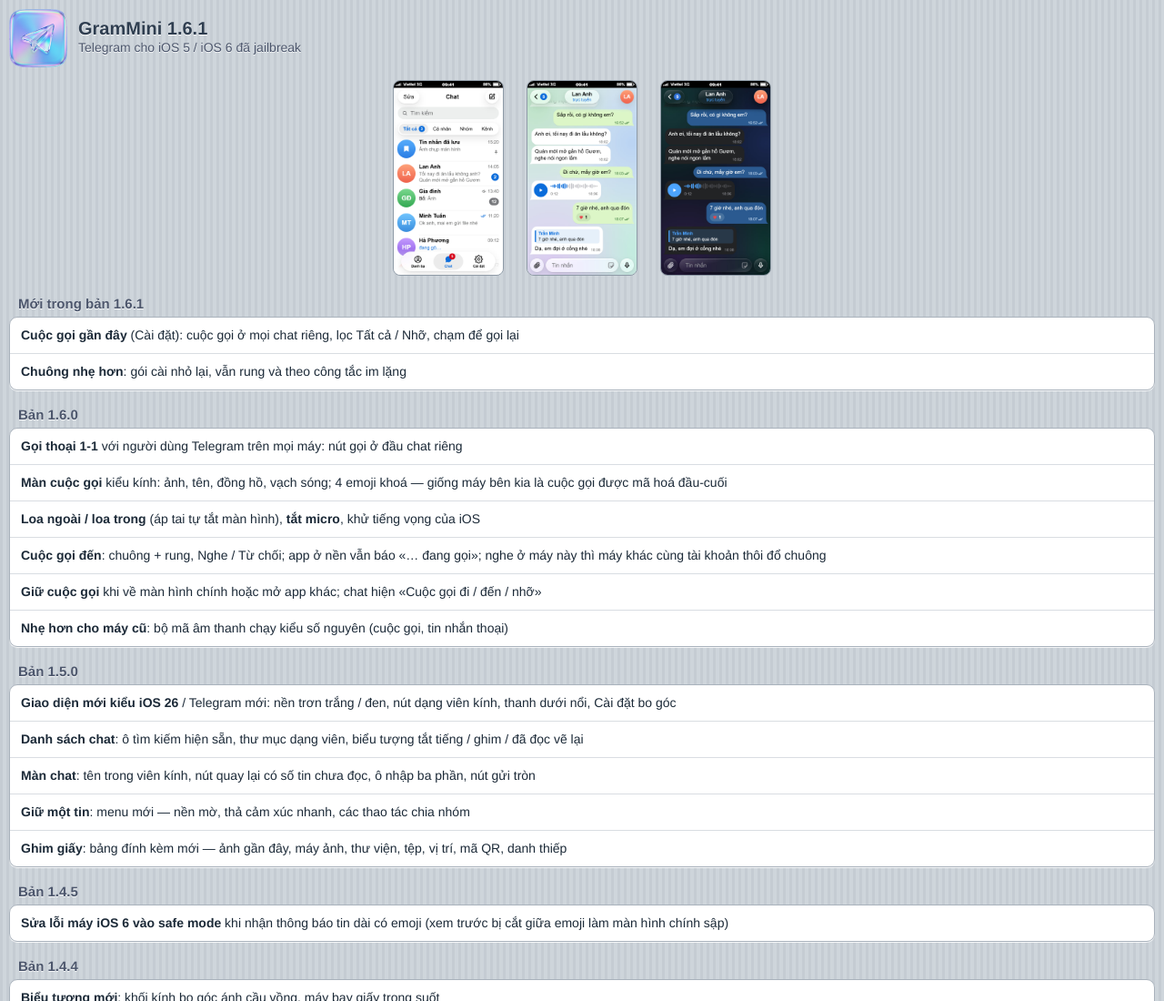
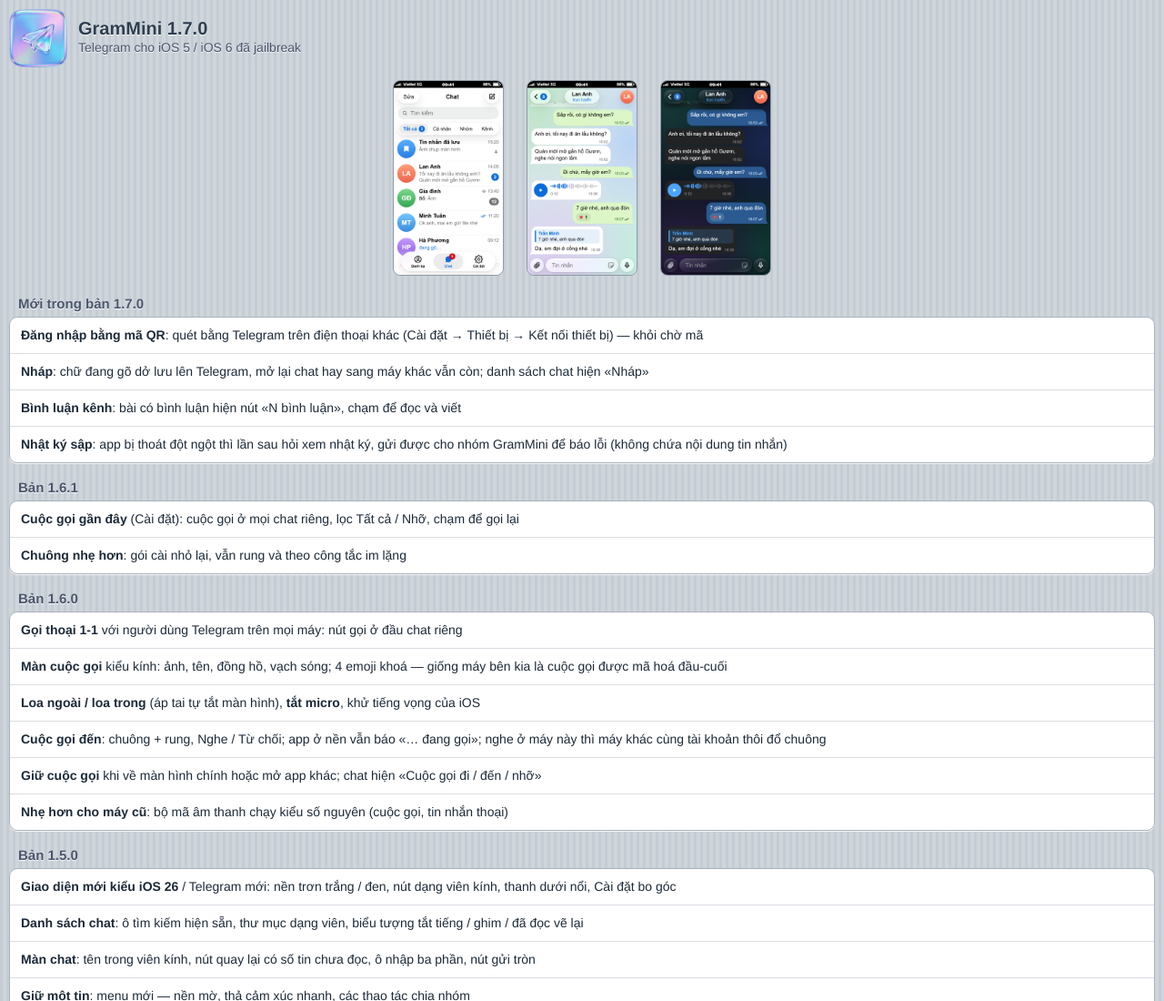
Before and after one commit to itovn/GramMini, a plain HTML site: page cydia/depiction.html in a window 1280 px wide. Shown: the top 1100 px of the page at 91% size. Drawn offline with Linux system fonts and the light colour scheme.

Commit message:
GramMini 1.7.0: nhật ký sập, đăng nhập QR, nháp, bình luận kênh (trang, nguồn Cydia 1.6.0 / 1.6.1 / 1.7.0 đã ký)

```diff
--- a/cydia/depiction.html
+++ b/cydia/depiction.html
@@ -28,7 +28,7 @@ h2 { margin: 18px 10px 6px; font-size: 15px; color: #4c566c; text-shadow: 0 1px
 <body>
 <div class="head">
   <img src="CydiaIcon.png" alt="">
-  <b>GramMini 1.6.1</b>
+  <b>GramMini 1.7.0</b>
   <span>Telegram cho iOS 5 / iOS 6 đã jailbreak</span>
 </div>
 
@@ -36,7 +36,15 @@ h2 { margin: 18px 10px 6px; font-size: 15px; color: #4c566c; text-shadow: 0 1px
   <img src="../img/shot-list.jpg" alt=""><img src="../img/shot-chat.jpg" alt=""><img src="../img/shot-dark.jpg" alt="">
 </div>
 
-<h2>Mới trong bản 1.6.1</h2>
+<h2>Mới trong bản 1.7.0</h2>
+<div class="group">
+  <div class="row"><b>Đăng nhập bằng mã QR</b>: quét bằng Telegram trên điện thoại khác (Cài đặt → Thiết bị → Kết nối thiết bị) — khỏi chờ mã</div>
+  <div class="row"><b>Nháp</b>: chữ đang gõ dở lưu lên Telegram, mở lại chat hay sang máy khác vẫn còn; danh sách chat hiện «Nháp»</div>
+  <div class="row"><b>Bình luận kênh</b>: bài có bình luận hiện nút «N bình luận», chạm để đọc và viết</div>
+  <div class="row"><b>Nhật ký sập</b>: app bị thoát đột ngột thì lần sau hỏi xem nhật ký, gửi được cho nhóm GramMini để báo lỗi (không chứa nội dung tin nhắn)</div>
+</div>
+
+<h2>Bản 1.6.1</h2>
 <div class="group">
   <div class="row"><b>Cuộc gọi gần đây</b> (Cài đặt): cuộc gọi ở mọi chat riêng, lọc Tất cả / Nhỡ, chạm để gọi lại</div>
   <div class="row"><b>Chuông nhẹ hơn</b>: gói cài nhỏ lại, vẫn rung và theo công tắc im lặng</div>
```
Also changed, not shown: index.html (+3 -3 lines), 8 other files.
